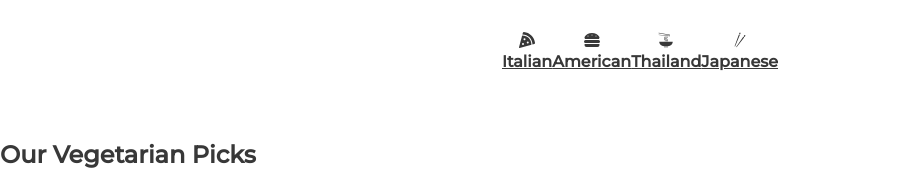
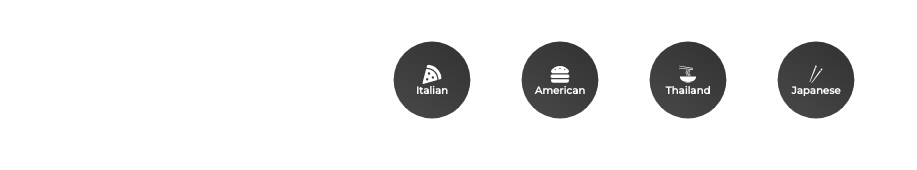
Before and after one commit to rizqisamawa/Foodie, a React (Vite) app: page / in a window 1280 px wide. Shown: the top 170 px of the page, without its empty margins (0-917 px from the left). Built offline with nearby package versions, Linux system fonts and the light colour scheme; no server answers.

Commit message:
add navlink and style

```diff
--- a/src/components/Category.jsx
+++ b/src/components/Category.jsx
@@ -6,22 +6,22 @@ import styled from "styled-components";
 function Category() {
   return (
     <List>
-      <NavLink to={"/cuisine/Italian"}>
+      <Slink to={"/cuisine/Italian"}>
         <FaPizzaSlice />
         <h4>Italian</h4>
-      </NavLink>
-      <NavLink to={"/cuisine/American"}>
+      </Slink>
+      <Slink to={"/cuisine/American"}>
         <FaHamburger />
         <h4>American</h4>
-      </NavLink>
-      <NavLink to={"/cuisine/Thailand"}>
+      </Slink>
+      <Slink to={"/cuisine/Thai"}>
         <GiNoodles />
         <h4>Thailand</h4>
-      </NavLink>
-      <NavLink to={"/cuisine/Japanese"}>
+      </Slink>
+      <Slink to={"/cuisine/Japanese"}>
         <GiChopsticks />
         <h4>Japanese</h4>
-      </NavLink>
+      </Slink>
     </List>
   );
 }
@@ -33,4 +33,38 @@ const List = styled.div`
   text-align: center;
 `;
 
+const Slink = styled(NavLink)`
+  display: flex;
+  flex-direction: column;
+  justify-content: center;
+  align-items: center;
+  border-radius: 50%;
+  margin-right: 2rem;
+  text-decoration: none;
+  background: linear-gradient(35deg, #494949, #313131);
+  width: 6rem;
+  height: 6rem;
+  cursor: pointer;
+  transform: scale(0.8);
+
+  h4 {
+    color: white;
+    font-size: 0.8rem;
+  }
+  svg {
+    color: white;
+    font-size: 1.5rem;
+  }
+  &.active {
+    background: linear-gradient(to right, #f27121, #e94057);
+
+    svg {
+      color: white;
+    }
+    h4 {
+      color: white;
+    }
+  }
+`;
+
 export default Category;
```
